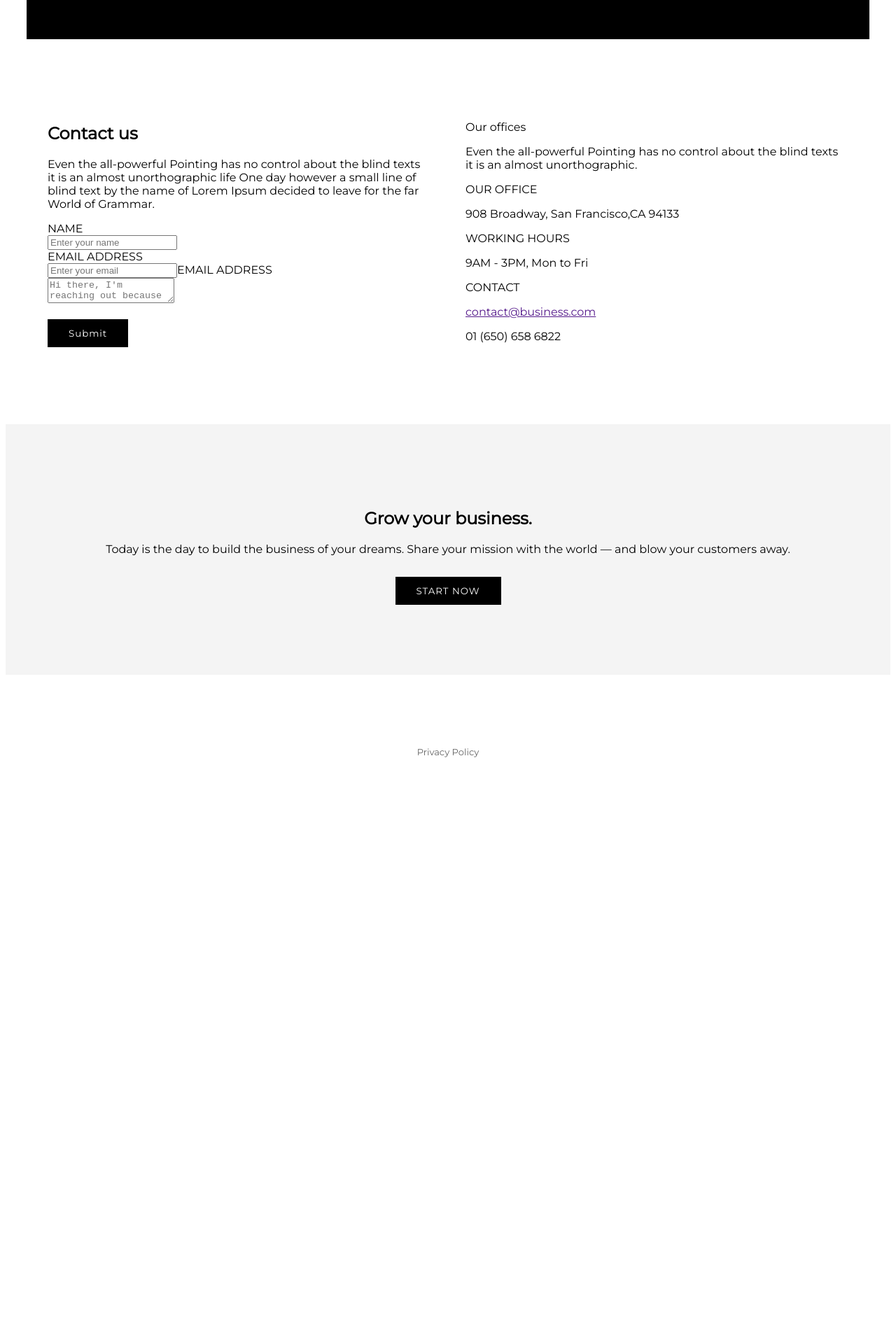
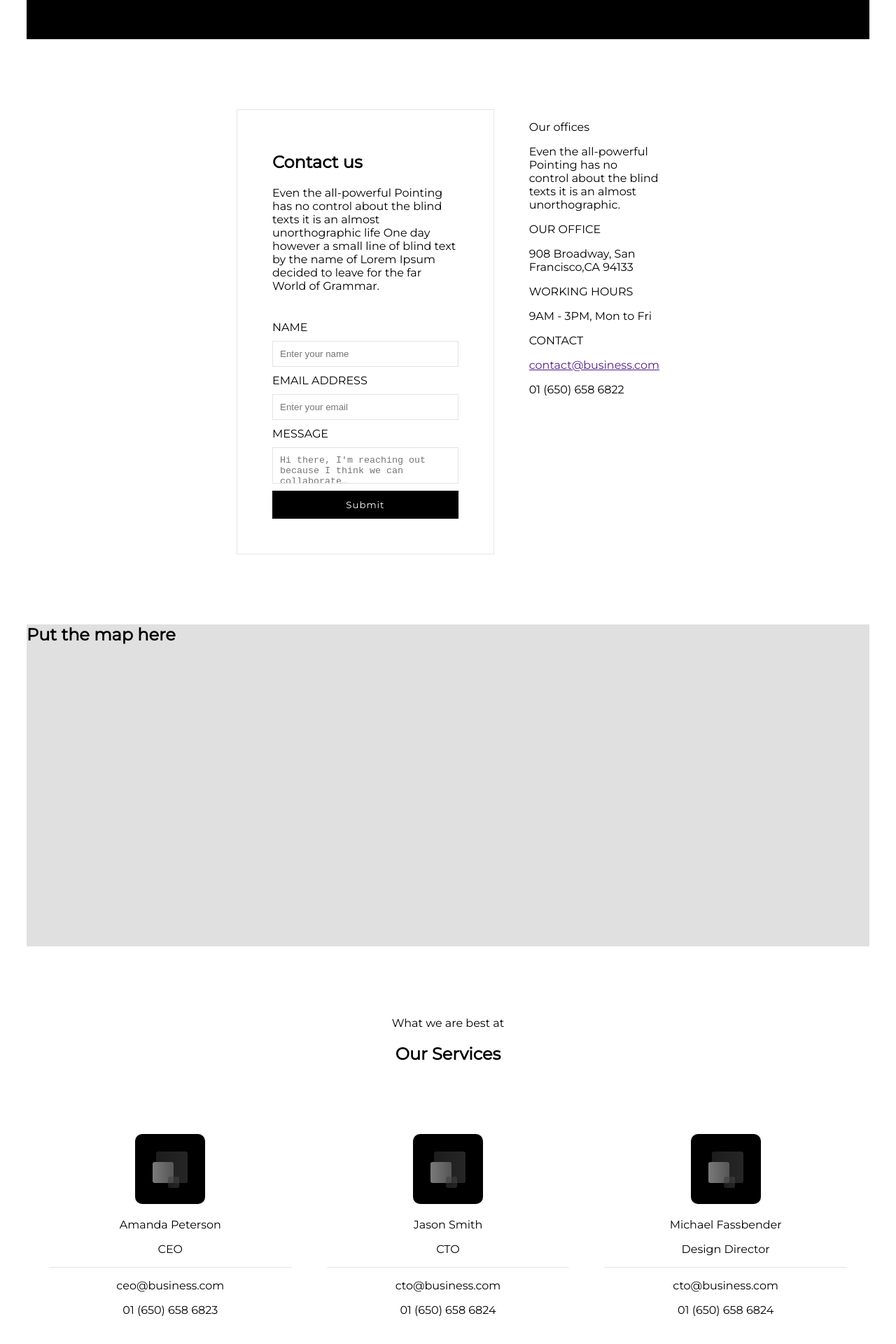
Before and after one commit to thegalluzz/webflow-template-remake, a Next.js app: page /contact in a window 1280 px wide. Shown: the part 672-2592 px from the top of the page at 70% size. Before the commit the page ends 1805 px from the top, so only its background shows below. Built offline with nearby package versions, Linux system fonts and the light colour scheme.

Commit message:
finished contact page, fixed css and adjusted 404

```diff
--- a/pages/about.tsx
+++ b/pages/about.tsx
@@ -23,7 +23,7 @@ export default function About() {
                     </div>
                     <div className={styles.aboutcontainer}>
                         <div>
-                            <h1 className={styles.heading}>We’re a group of creative thinkers who have built a business to change the world.</h1>
+                            <h1 className={styles.heading}>We're a group of creative thinkers who have built a business to change the world.</h1>
                         </div>
                         <div className={styles.divider}></div>
                         <div>
@@ -31,13 +31,13 @@ export default function About() {
                                 Far far away, behind the word mountains, far from the countries Vokalia and Consonantia,
                                 there live the blind texts. Separated they live in Bookmarksgrove right at the coast of the Semantics,
                                 a large language ocean. A small river named Duden flows by their place and supplies it with the necessary regelialia.
-                                It is a paradisematic country, in which roasted parts of sentences fly into your mouth. ‍
+                                It is a paradisematic country, in which roasted parts of sentences fly into your mouth.
                             </p>
                             <p>
                                 Even the all-powerful Pointing has no control about the blind texts it is an almost unorthographic life
                                 One day however a small line of blind text by the name of Lorem Ipsum decided to leave for the far World of Grammar.
                                 The Big Oxmox advised her not to do so, because there were thousands of bad Commas, wild Question Marks and devious Semikoli,
-                                but the Little Blind Text didn’t listen. ‍
+                                but the Little Blind Text didn't listen.
                             </p>
                             <p>
                                 She packed her seven versalia, put her initial into the belt and made herself on the way.
--- a/pages/contact.tsx
+++ b/pages/contact.tsx
@@ -21,25 +21,24 @@ export default function Contact() {
                         </div>
                     </div>
                 </section>
-
                 <section className={styles.aboutserveicessection}>
-                    <div>
+                    <div className={styles.ContactGridContainer}>
                         <div className={styles.contactusgrid}>
                             <div className={styles.contacusformwrap}>
-                                <div>
+                                <div className={styles.contactustextdiv}>
                                     <h2>Contact us</h2>
                                     <p>Even the all-powerful Pointing has no control about the blind texts it is an almost unorthographic life
                                         One day however a small line of blind text by the name of Lorem Ipsum decided to leave for the far World of Grammar.
                                     </p>
                                 </div>
-                                <form action="/">
-                                    <label htmlFor="fname">NAME</label><br />
-                                    <input type="text" id="fname" name="fname" placeholder="Enter your name" /><br />
-                                    <label htmlFor="lname">EMAIL ADDRESS</label><br />
-                                    <input type="text" id="email" name="email" placeholder="Enter your email" />
-                                    <label htmlFor="lname">EMAIL ADDRESS</label><br />
-                                    <textarea id="message" name="message" placeholder="Hi there, I'm reaching out because I think we can collaborate…" /><br/><br/>
-                                    <input type="submit" value="Submit"  className={styles.ctabutton}/>
+                                <form action="/" className={styles.contactform}>
+                                    <label htmlFor="fname" className={styles.contanctformlabel}>NAME</label>
+                                    <input type="text" id="fname" name="fname" placeholder="Enter your name" className={styles.contanctforminput} />
+                                    <label htmlFor="email" className={styles.contanctformlabel}>EMAIL ADDRESS</label>
+                                    <input type="text" id="email" name="email" placeholder="Enter your email" className={styles.contanctforminput} />
+                                    <label htmlFor="message" className={styles.contanctformlabel}>MESSAGE</label>
+                                    <textarea id="message" name="message" placeholder="Hi there, I'm reaching out because I think we can collaborate…" className={styles.contanctforminput} />
+                                    <input type="submit" value="Submit" className={styles.contactformbutton} />
                                 </form>
                             </div>
                             <div>
@@ -47,7 +46,6 @@ export default function Contact() {
                                     <p>Our offices </p>
                                     <p>Even the all-powerful Pointing has no control about the blind texts it is an almost unorthographic.</p>
                                 </div>
-
                                 <div>
                                     <p>OUR OFFICE</p>
                                     <p>908 Broadway, San Francisco,CA 94133</p>
@@ -64,18 +62,58 @@ export default function Contact() {
                             </div>
                         </div>
                     </div>
-
                 </section>
-
-                <section>
-
+                <section className={styles.MapSection}>
+                    <div className={styles.MapDiv}>
+                        <h1>Put the map here</h1>
+                    </div>
                 </section>
-
-                <section>
-
+                <section className={styles.OurServicesSection}>
+                    <div className={styles.OurServicesContainer}>
+                        <div>
+                            <p>What we are best at</p>
+                            <h2>Our Services</h2>
+                        </div>
+                        <div className={styles.OurServicesGrid}>
+                            <div className={styles.OurServicesGridChild}>
+                                <img src="/incons/Icon_1.svg" alt="photo" />
+                                <div>
+                                    <p>Amanda Peterson</p>
+                                    <p>CEO</p>
+                                </div>
+                                <div className={styles.DividerGrid}></div>
+                                <div>
+                                    <p>ceo@business.com</p>
+                                    <p>01 (650) 658 6823</p>
+                                </div>
+                            </div>
+                            <div className={styles.OurServicesGridChild}>
+                                <img src="/incons/Icon_1.svg" alt="" />
+                                <div>
+                                    <p>Jason Smith</p>
+                                    <p>CTO</p>
+                                </div>
+                                <div className={styles.DividerGrid}></div>
+                                <div>
+                                    <p>cto@business.com</p>
+                                    <p>01 (650) 658 6824</p>
+                                </div>
+                            </div>
+                            <div className={styles.OurServicesGridChild}>
+                                <img src="/incons/Icon_1.svg" alt="" />
+                                <div>
+                                    <p>Michael Fassbender</p>
+                                    <p>Design Director</p>
+                                </div>
+                                <div className={styles.DividerGrid}></div>
+                                <div>
+                                    <p>cto@business.com</p>
+                                    <p>01 (650) 658 6824</p>
+                                </div>
+                            </div>
+                        </div>
+                    </div>
                 </section>
-
-
                 <CallToAction />
                 <Footer />
             </main>
--- a/styles/Home.module.css
+++ b/styles/Home.module.css
@@ -177,8 +177,6 @@
     width: 100%;
 }
 
-.grid_text_block {}
-
 .aboutgrid2 {
     display: grid;
     align-items: center;
@@ -290,6 +288,7 @@
     text-align: center;
     margin-left: 30px;
     margin-right: 30px;
+    margin-top: 40px;
 }
 
 .aboutserveicescontainer {
@@ -301,12 +300,14 @@
     font-size: 16px;
 }
 
-.aboutsectionheadingwrap{
-    padding-top: 80px;
-    padding-bottom: 80px;
+.aboutsectionheadingwrap {
+    /*padding-top: 50px;*/
+    /*padding-bottom: 80px;*/
+    padding-left: 50px;
+    padding-right: 50px;
 }
 
-.servicsegrid{
+.servicsegrid {
     display: grid;
     grid-template-columns: 1fr 1fr 1fr;
     text-align: left;
@@ -317,11 +318,108 @@
     margin-bottom: 120px;
 }
 
-.contactusgrid{
+.ContactGridContainer {
+    margin-top: 100px;
+    margin-bottom: 100px;
+}
+
+.contactusgrid {
     display: grid;
-    grid-template-columns: 1fr 1fr;
+    grid-template-columns: 2fr 1fr;
     text-align: left;
-    padding-left: 30px;
-    padding-right: 30px;
+    padding-left: 300px;
+    padding-right: 300px;
     gap: 50px;
 }
+
+.contacusformwrap {
+    padding-top: 40px;
+    padding-bottom: 50px;
+    padding-left: 50px;
+    padding-right: 50px;
+    border: 1px solid #e5e5e5;
+    max-width: 100%
+}
+
+.contactustextdiv {
+    margin-bottom: 40px;
+    max-width: 100%
+}
+
+.contactform {
+    display: flex;
+    flex-direction: column;
+    justify-content: center;
+    align-content: center;
+}
+
+.contanctformlabel {
+    margin-bottom: 10px;
+}
+
+.contanctforminput {
+    margin-bottom: 10px;
+    padding: 10px;
+    box-sizing: border-box;
+    resize: none;
+    color: #1a1b1f;
+    border: 1px solid #e4e4e4;
+}
+
+.contactformbutton {
+    padding-left: 35px;
+    padding-right: 35px;
+    padding-top: 12px;
+    padding-bottom: 12px;
+    background-color: black;
+    border: none;
+    color: white;
+    font-family: Montserrat, sans-serif;
+    letter-spacing: 1px;
+    width: 100%;
+}
+
+.MapSection {
+    margin-left: 30px;
+    margin-right: 30px;
+    margin-top: 100px;
+    margin-bottom: 100px;
+}
+
+.MapDiv {
+    width: auto;
+    height: 460px;
+    background-color: #e0e0e0;
+}
+
+.OurServicesSection {
+    text-align: center;
+    margin-left: 30px;
+    margin-right: 30px;
+}
+
+.OurServicesContainer {
+    width: 100%;
+    max-width: 1140px;
+    margin-left: auto;
+    margin-right: auto;
+}
+
+.OurServicesGrid {
+    display: grid;
+    grid-template-columns: 1fr 1fr 1fr;
+    margin-top: 100px;
+    margin-bottom: 100px;
+    gap: 50px;
+}
+
+.DividerGrid {
+    max-width: 100%;
+    height: 1px;
+    background-color: grey;
+    opacity: 20%;
+}
+
+.OurServicesGridChild {
+    width: auto;
+}
```
Also changed, not shown: pages/404.tsx (+17 -3 lines), styles/Utilities.module.css (added, +30 -0 lines).
